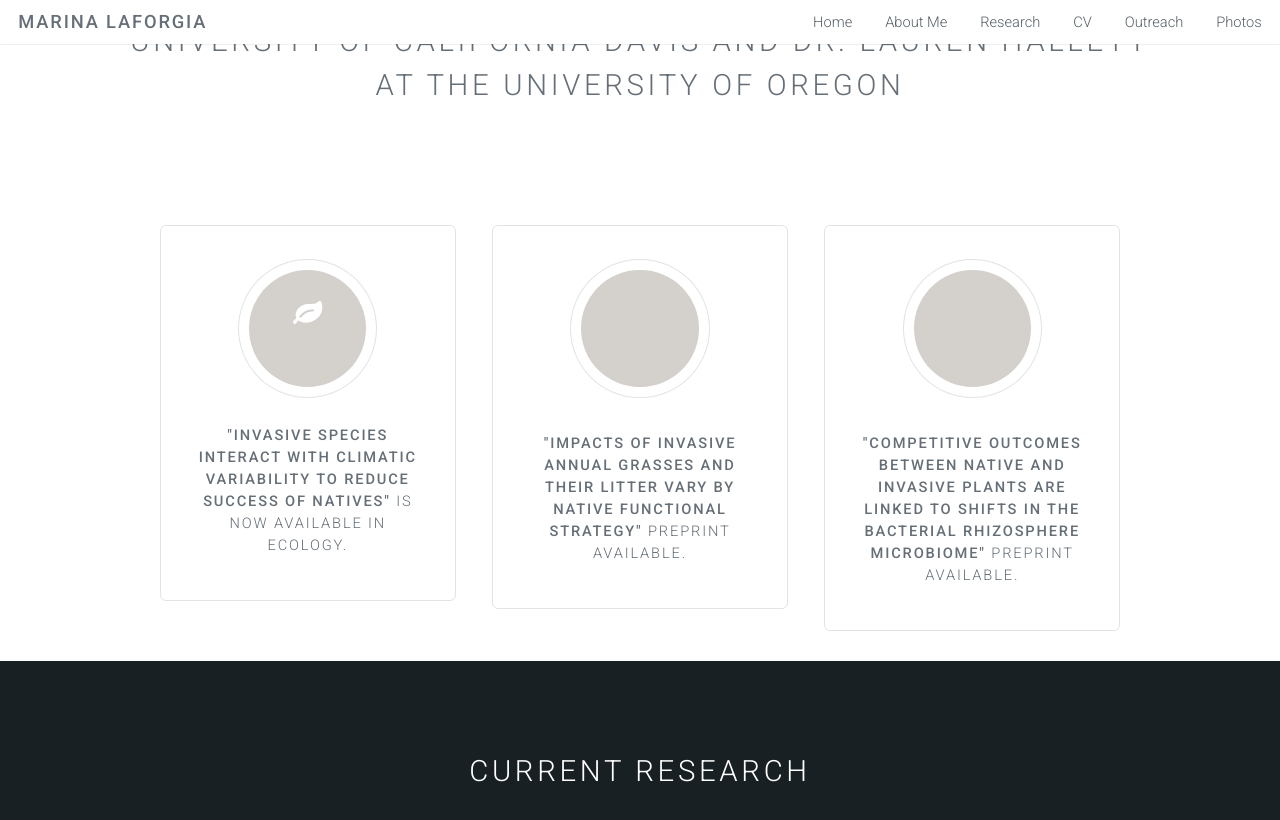
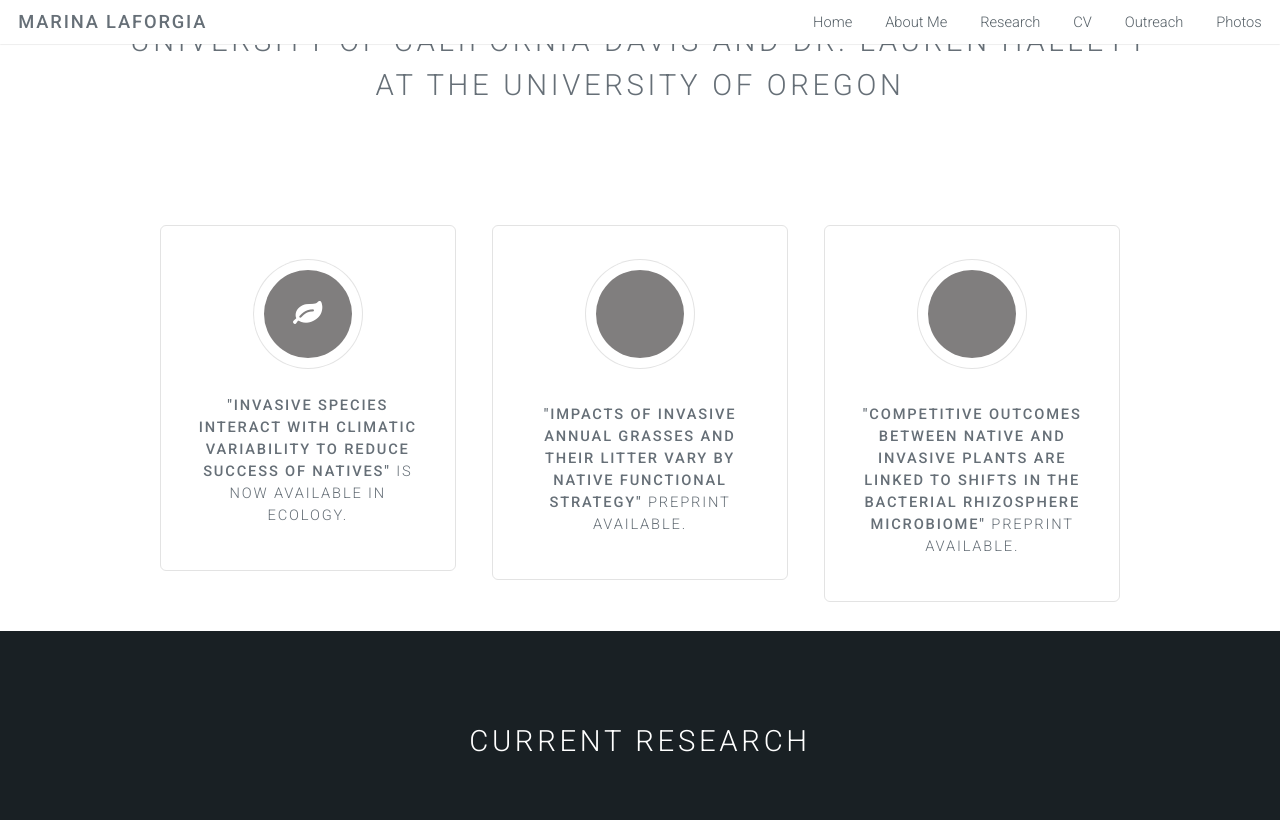
Before and after one commit to marinalaforgia/marinalaforgia.github.io, a Jekyll site: the page built from index.html, in a window 1280 px wide and 1400 px high, scrolled down 472 px. Shown: the top 820 px of the window. Built offline with Jekyll 4.4.1, drawn with Linux system fonts in a browser that asks for light colours; grey boxes are pictures that could not be loaded.

Commit message:
Update style.css

```diff
--- a/css/style.css
+++ b/css/style.css
@@ -446,9 +446,9 @@
 			display: inline-block;
 			margin: 0 0 1.25em 0;
 			color: #ffffff;
-			background: #d4d0cb;
-			width: 4em;
-			height: 4em;
+			background: #807e7e;
+			width: 3em;
+			height: 3em;
 			font-size: 2em;
 			text-align: center;
 			line-height: 3em;
```
